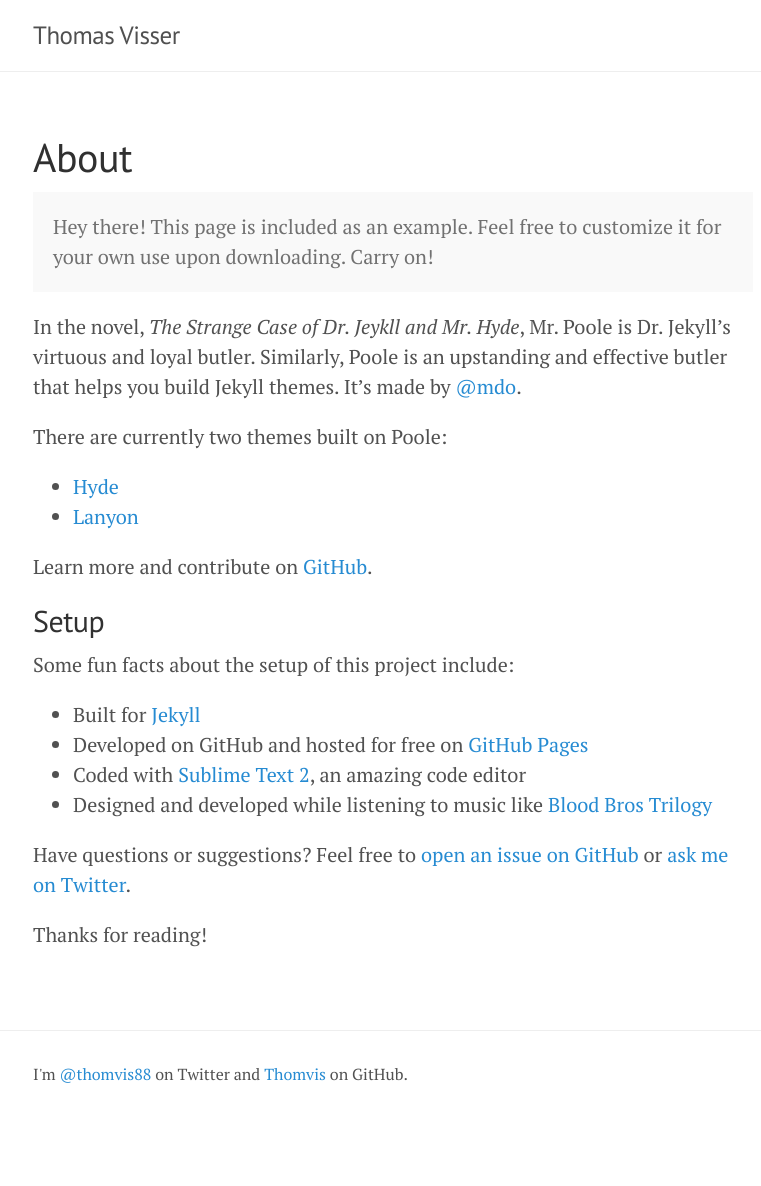
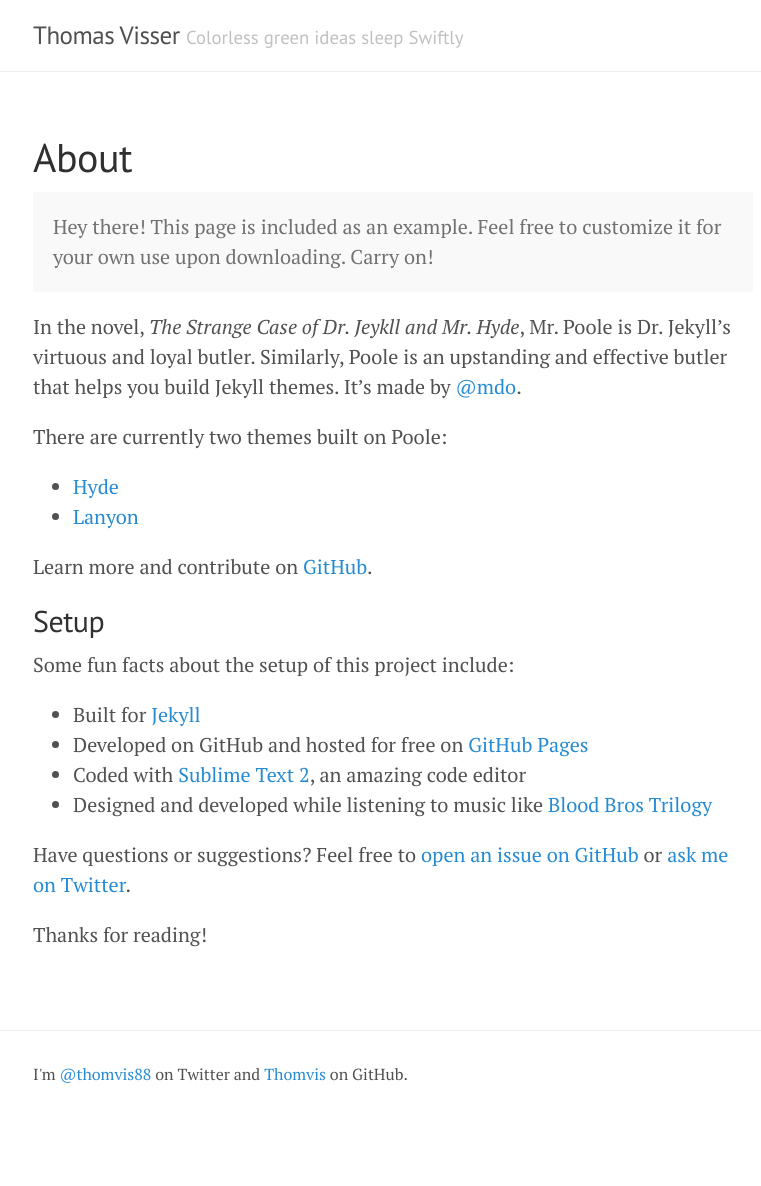
Before and after one commit to Thomvis/thomvis.github.io, a Jekyll site: the page built from about.md, in a window 1280 px wide. Shown: the whole page, without its empty margins (247-1008 px from the left). Built offline with Jekyll 4.4.1, drawn with Linux system fonts in a browser that asks for light colours.

Commit message:
Added subtitle

```diff
--- a/_config.yml
+++ b/_config.yml
@@ -6,7 +6,7 @@ relative_permalinks: true
 
 # Setup
 title:               Thomas Visser
-tagline:
+tagline:             Colorless green ideas sleep Swiftly
 description:
 url:                 http://www.thomasvisser.me
 baseurl:
```
